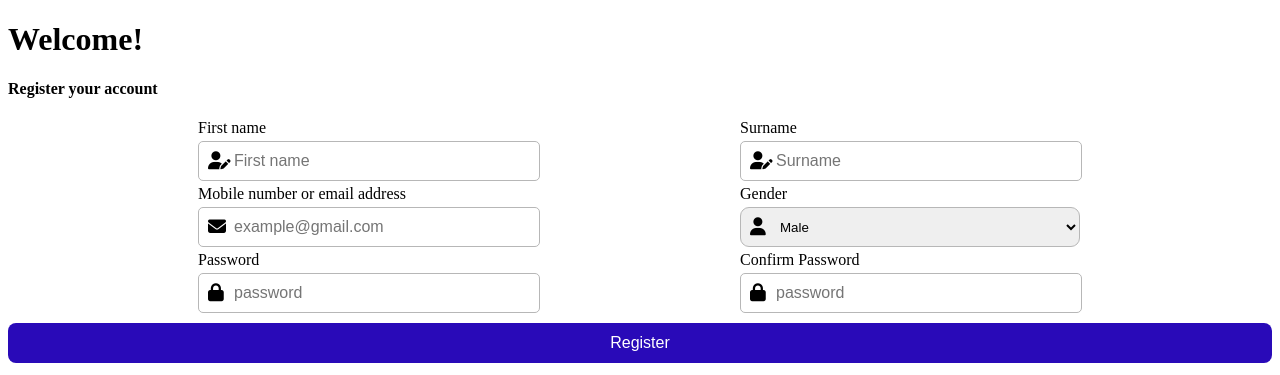
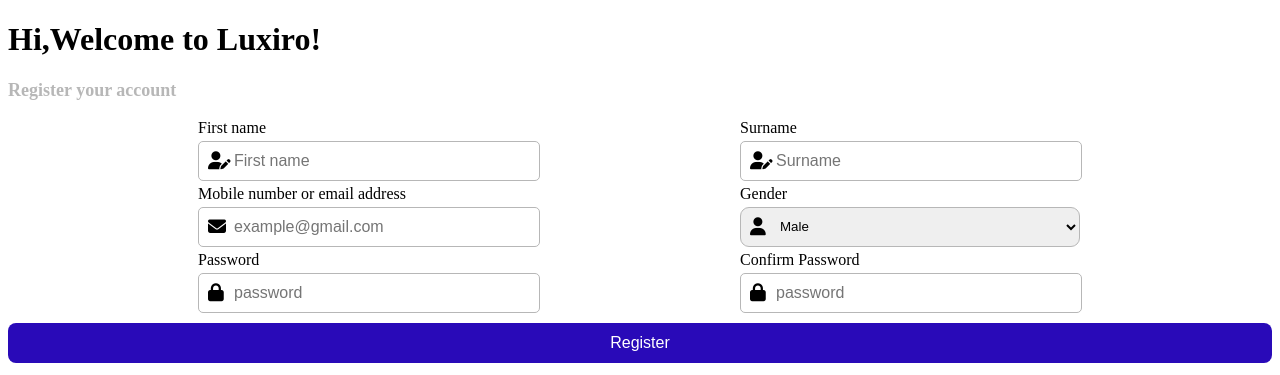
Before and after one commit to hassan4366/Form-Ausantecated, a plain HTML site: page project-DOM/INDEX.HTML in a window 1280 px wide. Shown: the top 375 px of the page. Drawn offline with Linux system fonts and the light colour scheme.

Commit message:
Update INDEX.HTML

```diff
--- a/project-DOM/INDEX.HTML
+++ b/project-DOM/INDEX.HTML
@@ -10,8 +10,8 @@
   <body>
     <div id="message"></div>
     <div class="First">
-      <h1>Welcome!</h1>
-      <h4>Register your account</h4>
+      <h1>Hi,Welcome to Luxiro!</h1>
+      <p>Register your account</p>
     </div>
 
     <form class="grid" id="registerForm">
```
